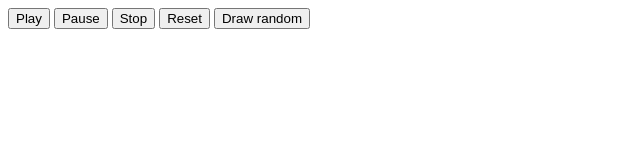
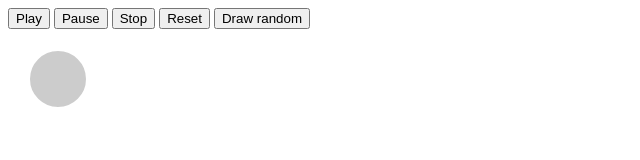
Before and after one commit to yohannrub/jquery.svg-pietimer, a plain HTML site: page index.html in a window 1280 px wide. Shown: the whole page, without its empty margins (0-640 px from the left). Drawn offline with nearby package versions, Linux system fonts and the light colour scheme.

Commit message:
[demo] fix path

```diff
--- a/index.html
+++ b/index.html
@@ -30,7 +30,7 @@
 <div id="pietimer-container"></div>
 
 <script src="http://code.jquery.com/jquery-1.8.1.min.js"></script>
-<script src="../jquery.svg-pietimer.min.js"></script>
+<script src="js/jquery.svg-pietimer.min.js"></script>
 <script>
 var $pietimerContainer = $('#pietimer-container');
 
```
